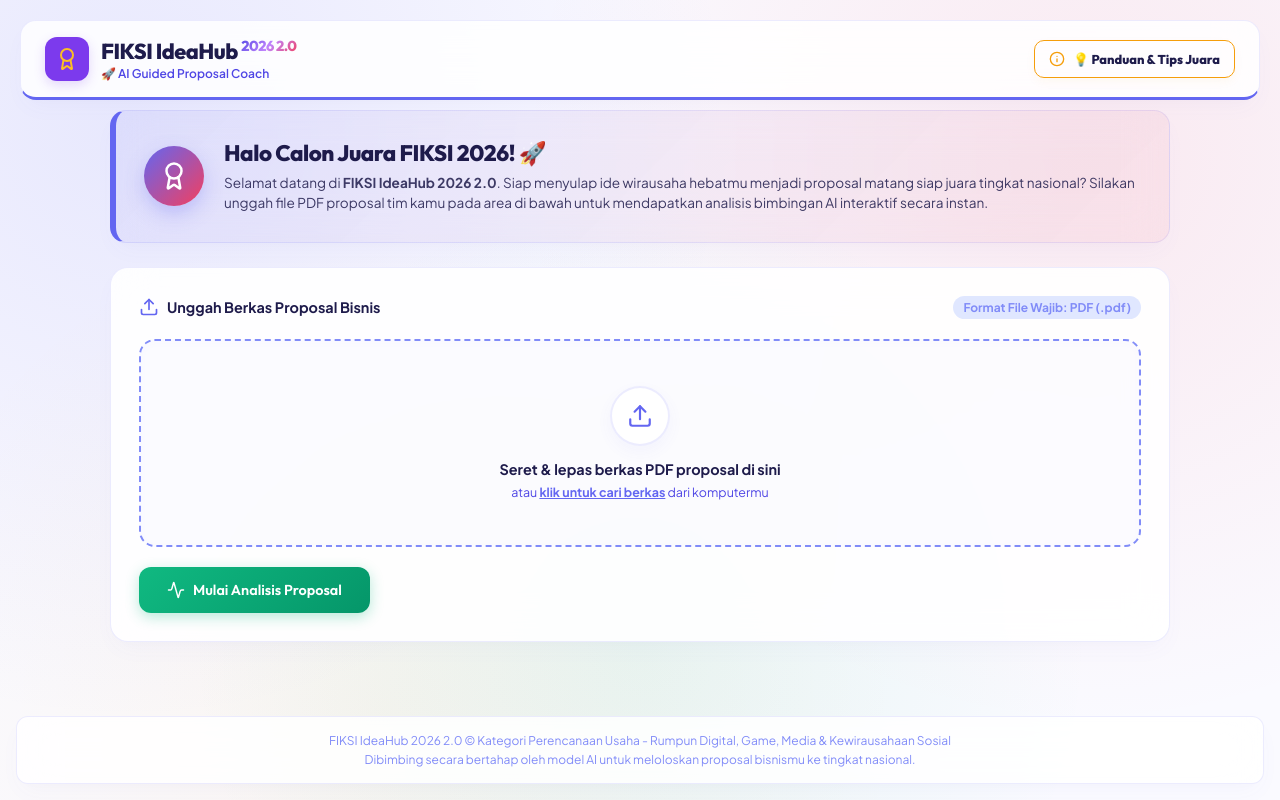
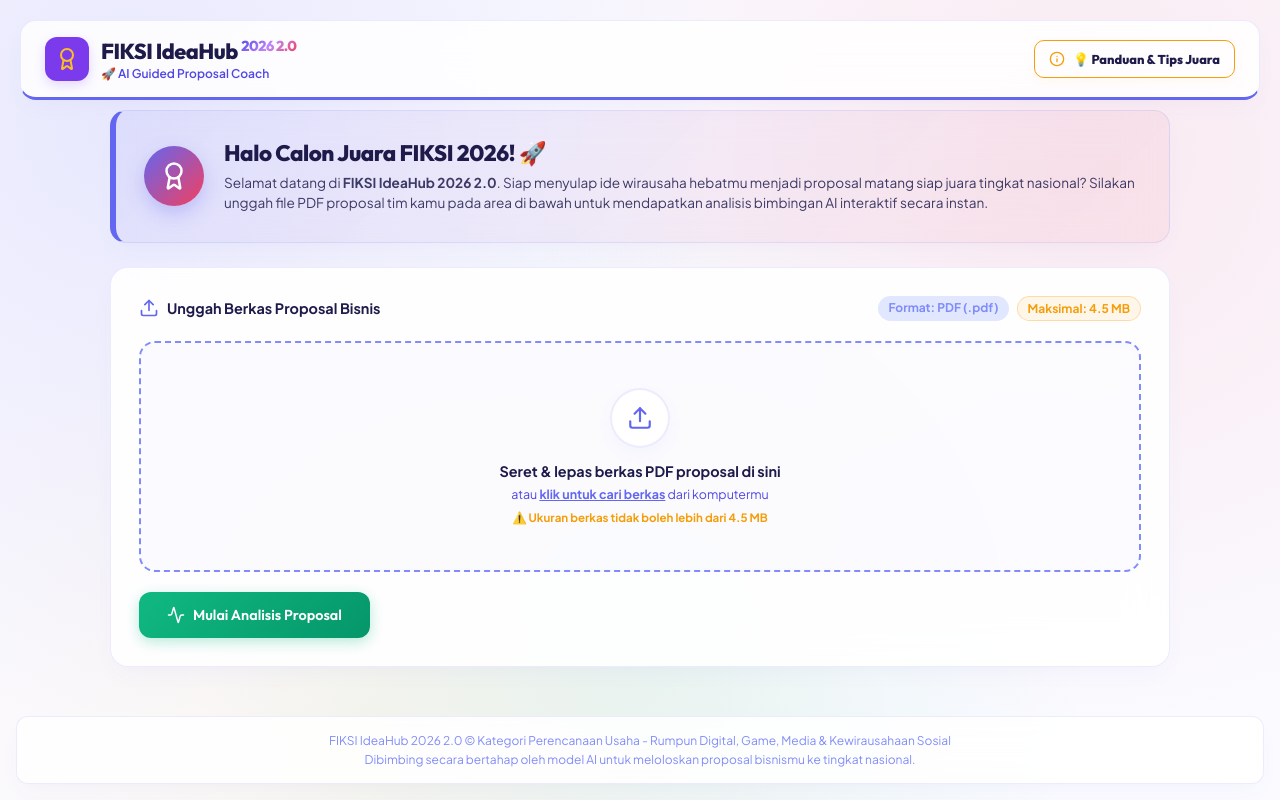
Before and after one commit to lizasn19/FiksIdea2, a Next.js app: page / in a window 1280 px wide. Built offline with nearby package versions, Linux system fonts and the light colour scheme.

Commit message:
Fix file size limit UI and error handling

```diff
--- a/app/page.js
+++ b/app/page.js
@@ -97,6 +97,12 @@ export default function Home() {
       return;
     }
 
+    // Check file size (Vercel serverless functions have a 4.5MB payload limit)
+    if (pdfFile.size > 4.5 * 1024 * 1024) {
+      alert('Ukuran file proposal terlalu besar (maksimal 4.5 MB). Silakan kompres file PDF kamu terlebih dahulu.');
+      return;
+    }
+
     setLoading(true);
     setEvaluation(null);
     setProgress(0);
@@ -137,9 +143,18 @@ export default function Home() {
       });
 
       if (!response.ok) {
-        const errorData = await response.json();
-        const detailsStr = errorData.details ? `\nDetail: ${errorData.details}` : '';
-        throw new Error((errorData.error || 'Terjadi kesalahan sistem.') + detailsStr);
+        const contentType = response.headers.get('content-type');
+        if (contentType && contentType.includes('application/json')) {
+          const errorData = await response.json();
+          const detailsStr = errorData.details ? `\nDetail: ${errorData.details}` : '';
+          throw new Error((errorData.error || 'Terjadi kesalahan sistem.') + detailsStr);
+        } else {
+          const errorText = await response.text();
+          if (response.status === 413 || errorText.includes('Request Entity Too Large')) {
+            throw new Error('Ukuran file terlalu besar untuk diproses oleh server (Maksimal 4.5 MB). Silakan kompres PDF kamu.');
+          }
+          throw new Error(`Terjadi kesalahan server (${response.status}). Coba lagi nanti.`);
+        }
       }
 
       const result = await response.json();
@@ -557,7 +572,10 @@ export default function Home() {
                   <span style={{ fontSize: '0.9rem', fontWeight: '800', color: 'var(--text-primary)', display: 'flex', alignItems: 'center', gap: '8px' }}>
                     <Upload size={20} color="var(--accent-blue)" /> Unggah Berkas Proposal Bisnis
                   </span>
-                  <span style={{ fontSize: '0.75rem', color: 'var(--text-muted)', fontWeight: 'bold', backgroundColor: 'var(--bg-tertiary)', padding: '4px 10px', borderRadius: '20px' }}>Format File Wajib: PDF (.pdf)</span>
+                  <div style={{ display: 'flex', gap: '8px', flexWrap: 'wrap' }}>
+                    <span style={{ fontSize: '0.75rem', color: 'var(--text-muted)', fontWeight: 'bold', backgroundColor: 'var(--bg-tertiary)', padding: '4px 10px', borderRadius: '20px' }}>Format: PDF (.pdf)</span>
+                    <span style={{ fontSize: '0.75rem', color: 'var(--accent-gold)', fontWeight: 'bold', backgroundColor: 'var(--accent-gold-glow)', padding: '4px 10px', borderRadius: '20px', border: '1px solid rgba(245, 158, 11, 0.3)' }}>Maksimal: 4.5 MB</span>
+                  </div>
                 </div>
 
                 {/* Drag and Drop Zone */}
@@ -610,6 +628,9 @@ export default function Home() {
                       </span>
                       <span style={{ fontSize: '0.78rem', color: 'var(--text-secondary)', marginTop: '6px', display: 'block' }}>
                         atau <span style={{ color: 'var(--accent-blue)', textDecoration: 'underline', fontWeight: 'bold' }}>klik untuk cari berkas</span> dari komputermu
+                      </span>
+                      <span style={{ fontSize: '0.72rem', color: 'var(--accent-gold)', marginTop: '8px', display: 'block', fontWeight: '700' }}>
+                        ⚠️ Ukuran berkas tidak boleh lebih dari 4.5 MB
                       </span>
                     </div>
                   </label>
```
